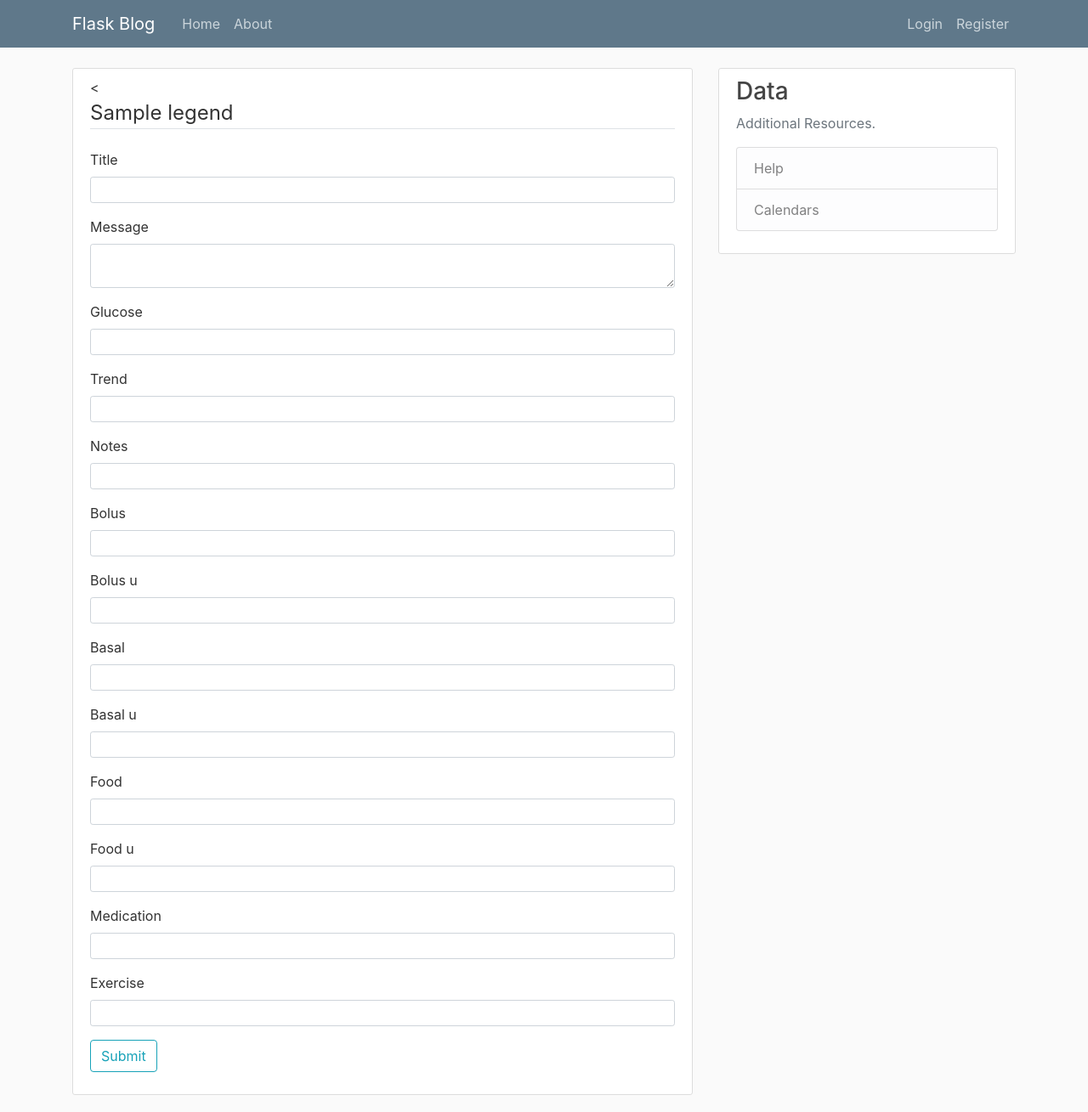
After one commit to hjohnson933/diabeteswarrior, a Flask app: template diabeteswarrior/templates/scans/create_scan.html in a window 1280 px wide. The commit adds this page. Shown: the whole page at 85% size. Run offline with Flask 2, Linux system fonts and the light colour scheme; the template is opened without the code that fills it: most values are stand-ins (such as "Sample title", 1, 10 or a date in 2020); form fields are guessed from the names that the template uses; parts of the project's set-up code (start-up, migrations or seed data) failed here and were passed over; some libraries are stand-ins or nearby versions.

Commit message:
scan templates and forms done

```diff
--- a/diabeteswarrior/models.py
+++ b/diabeteswarrior/models.py
@@ -75,7 +75,7 @@ class Scan(db.Model):
     date_posted = db.Column(db.DateTime, nullable=False, default=datetime.utcnow)
     user_id = db.Column(db.Integer, db.ForeignKey('user.id'),nullable=False)
     message = db.Column(db.Integer)
-    glucose_id = db.Column(db.Integer)
+    glucose = db.Column(db.Integer)
     trend = db.Column(db.Integer)
     notes = db.Column(db.Text)
     bolus = db.Column(db.Boolean)
--- a/diabeteswarrior/templates/healths/create_health.html
+++ b/diabeteswarrior/templates/healths/create_health.html
@@ -150,7 +150,7 @@
         </div>
       </fieldset>
       <div class="form-group">
-        {{ form.submit(class="btn btn-outline-inf") }}
+        {{ form.submit(class="btn btn-outline-info") }}
       </div>
     </form>
   </div>
--- a/diabeteswarrior/templates/healths/health.html
+++ b/diabeteswarrior/templates/healths/health.html
@@ -28,7 +28,7 @@
       </p>
     </div>
   </article>
-  <div class="modal fade" id="deleteModa" tabindex="-1" role="dialog" aria-labelledby="deleteModalLabel" aria-hidden="true">
+  <div class="modal fade" id="deleteModal" tabindex="-1" role="dialog" aria-labelledby="deleteModalLabel" aria-hidden="true">
     <div class="modal-dialog" role="document">
       <div class="modal-content">
         <div class="modal-header">
--- /dev/null
+++ b/diabeteswarrior/templates/scans/create_scan.html
@@ -0,0 +1,183 @@
+{% extends 'layout.html' %}
+{% block content %}
+  <div class="content-section">
+    <form method="POST" action="">
+      <{{ form.hidden_tag() }}
+      <fieldset class="from-group">
+        <legend class="border-bottom mb-4">{{ legend }}</legend>
+        <div class="form-group" id="title">
+          {{ form.title.label(class="form-control-label") }}
+          {% if form.title.errors %}
+            {{ form.title(class="form-control form-control-sm is-invalid") }}
+            <div class="invalid-feedback">
+              {% for error in form.title.errors %}
+                <span>{{ error }}</span>
+              {% endfor %}
+            </div>
+          {% else %}
+            {{ form.title(class="form-control form-control-sm")}}
+          {% endif %}
+        </div>
+        <div class="form-group" id="message">
+          {{ form.message.label(class="form-control-label") }}
+          {% if form.message.errors %}
+            {{ form.message(class="form-control form-control-sm is-invlaid") }}
+            <div class="invalid-feedback">
+              {% for error in form.message.errors %}
+                <span>{{ error }}</span>
+              {% endfor %}
+            </div>
+          {% else %}
+            {{ form.message(class="form-control form-control-sm") }}
+          {% endif %}
+        </div>
+        <div class="form-group" id="glucose">
+          {{ form.glucose.label(class="form-control-label") }}
+          {% if form.glucose.errors %}
+            {{ form.glucose(class="form-control form-control-sm is-invlaid") }}
+            <div class="invalid-feedback">
+              {% for error in form.glucose.errors %}
+                <span>{{ error }}</span>
+              {% endfor %}
+            </div>
+          {% else %}
+            {{ form.glucose(class="form-control form-control-sm") }}
+          {% endif %}
+        </div>
+        <div class="form-group" id="trend">
+          {{ form.trend.label(class="form-control-label") }}
+          {% if form.trend.errors %}
+            {{ form.trend(class="form-control form-control-sm is-invlaid") }}
+            <div class="invalid-feedback">
+              {% for error in form.trend.errors %}
+                <span>{{ error }}</span>
+              {% endfor %}
+            </div>
+          {% else %}
+            {{ form.trend(class="form-control form-control-sm") }}
+          {% endif %}
+        </div>
+        <div class="form-group" id="notes">
+          {{ form.notes.label(class="form-control-label") }}
+          {% if form.notes.errors %}
+            {{ form.notes(class="form-control form-control-sm is-invlaid") }}
+            <div class="invalid-feedback">
+              {% for error in form.notes.errors %}
+                <span>{{ error }}</span>
+              {% endfor %}
+            </div>
+          {% else %}
+            {{ form.notes(class="form-control form-control-sm") }}
+          {% endif %}
+        </div>
+        <div class="form-group" id="'bolus">
+          {{ form.bolus.label(class="form-control-label") }}
+          {% if form.bolus.errors %}
+            {{ form.bolus(class="form-control form-control-sm is-invlaid") }}
+            <div class="invalid-feedback">
+              {% for error in form.bolus.errors %}
+                <span>{{ error }}</span>
+              {% endfor %}
+            </div>
+          {% else %}
+            {{ form.bolus(class="form-control form-control-sm") }}
+          {% endif %}
+        </div>
+        <div class="form-group" id="bolus_u">
+          {{ form.bolus_u.label(class="form-control-label") }}
+          {% if form.bolus_u.errors %}
+            {{ form.bolus_u(class="form-control form-control-sm is-invlaid") }}
+            <div class="invalid-feedback">
+              {% for error in form.bolus_u.errors %}
+                <span>{{ error }}</span>
+              {% endfor %}
+            </div>
+          {% else %}
+            {{ form.bolus_u(class="form-control form-control-sm") }}
+          {% endif %}
+        </div>
+        <div class="form-group" id="basal">
+          {{ form.basal.label(class="form-control-label") }}
+          {% if form.basal.errors %}
+            {{ form.basal(class="form-control form-control-sm is-invlaid") }}
+            <div class="invalid-feedback">
+              {% for error in form.basal.errors %}
+                <span>{{ error }}</span>
+              {% endfor %}
+            </div>
+          {% else %}
+            {{ form.basal(class="form-control form-control-sm") }}
+          {% endif %}
+        </div>
+        <div class="form-group" id="basal_u">
+          {{ form.basal_u.label(class="form-control-label") }}
+          {% if form.basal_u.errors %}
+            {{ form.basal_u(class="form-control form-control-sm is-invlaid") }}
+            <div class="invalid-feedback">
+              {% for error in form.basal_u.errors %}
+                <span>{{ error }}</span>
+              {% endfor %}
+            </div>
+          {% else %}
+            {{ form.basal_u(class="form-control form-control-sm") }}
+          {% endif %}
+        </div>
+        <div class="form-group" id="food">
+          {{ form.food.label(class="form-control-label") }}
+          {% if form.food.errors %}
+            {{ form.food(class="form-control form-control-sm is-invlaid") }}
+            <div class="invalid-feedback">
+              {% for error in form.food.errors %}
+                <span>{{ error }}</span>
+              {% endfor %}
+            </div>
+          {% else %}
+            {{ form.food(class="form-control form-control-sm") }}
+          {% endif %}
+        </div>
+        <div class="form-group" id="food_u">
+          {{ form.food_u.label(class="form-control-label") }}
+          {% if form.food_u.errors %}
+            {{ form.food_u(class="form-control form-control-sm is-invlaid") }}
+            <div class="invalid-feedback">
+              {% for error in form.food_u.errors %}
+                <span>{{ error }}</span>
+              {% endfor %}
+            </div>
+          {% else %}
+            {{ form.food_u(class="form-control form-control-sm") }}
+          {% endif %}
+        </div>
+        <div class="form-group" id="medication">
+          {{ form.medication.label(class="form-control-label") }}
+          {% if form.medication.errors %}
+            {{ form.medication(class="form-control form-control-sm is-invlaid") }}
+            <div class="invalid-feedback">
+              {% for error in form.medication.errors %}
+                <span>{{ error }}</span>
+              {% endfor %}
+            </div>
+          {% else %}
+            {{ form.medication(class="form-control form-control-sm") }}
+          {% endif %}
+        </div>
+        <div class="form-group" id="exercise">
+          {{ form.exercise.label(class="form-control-label") }}
+          {% if form.exercise.errors %}
+            {{ form.exercise(class="form-control form-control-sm is-invlaid") }}
+            <div class="invalid-feedback">
+              {% for error in form.exercise.errors %}
+                <span>{{ error }}</span>
+              {% endfor %}
+            </div>
+          {% else %}
+            {{ form.exercise(class="form-control form-control-sm") }}
+          {% endif %}
+        </div>
+      </fieldset>
+      <div class="form-group">
+        {{ form.submit(class="btn btn-outline-info") }}
+      </div>
+    </form>
+  </div>
+{% endblock %}
```
Also changed, not shown: diabeteswarrior/scans/forms.py (added, +21 -0 lines), diabeteswarrior/templates/scans/scan.html (added, +49 -0 lines), diabeteswarrior/scans/__init__.py (added), diabeteswarrior/site.db.
